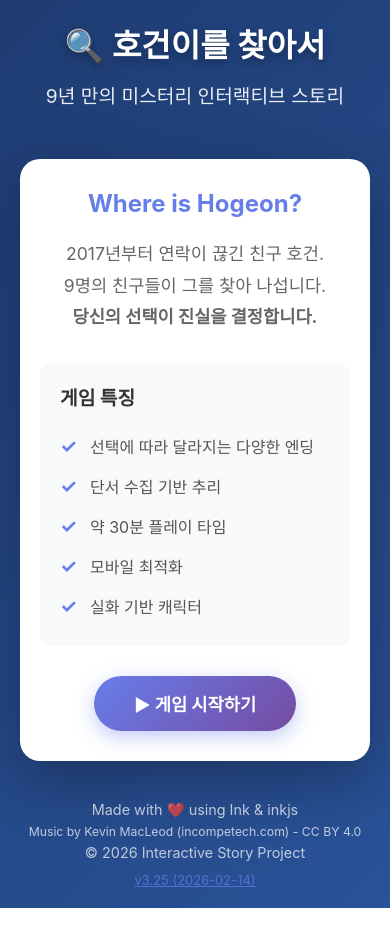
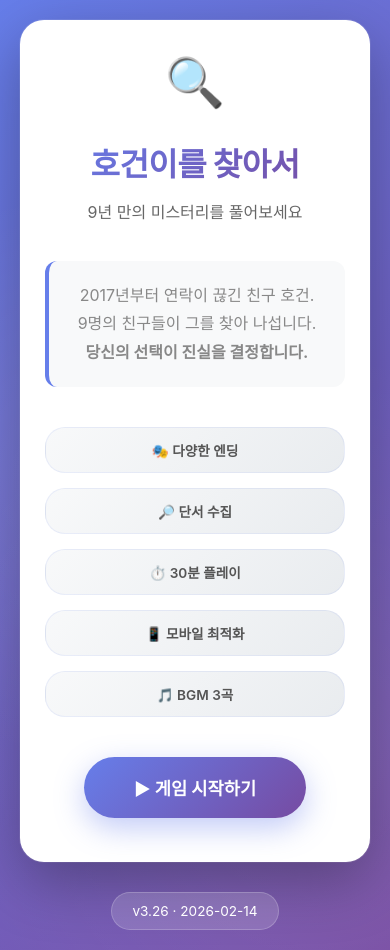
Before and after one commit to oringnam/hogeon-mystery, a plain HTML site: page index.html in a window 390 px wide. Before the commit the page ends 908 px from the top, so only its background shows below. Drawn offline with Linux system fonts and the light colour scheme.

Commit message:
v3.26 - Redesign landing page with modern UX
🎨 Complete Landing Page Redesign:

Design Improvements:
- New gradient background (#667eea → #764ba2) with subtle pattern overlay
- Single centered card layout (600px max-width)
- Larger, more impactful typography
- Floating icon animation (🔍)
- Gradient text for title

Features Display:
- Grid layout with 5 feature tags
- Emoji + text badges
- Hover effects (transform + color change)
- Mobile-responsive single column

CTA Button:
- Larger size (20px × 60px padding)
- Ripple effect on hover (::before pseudo-element)
- Smooth elevation animation
- Prominent shadow

Footer Cleanup:
- Removed: "Made with", "Music by", copyright
- Kept: Version info only (v3.26 · 2026-02-14)
- Glassmorphism style (backdrop-filter blur)
- Clickable version badge → changelog modal

Animations:
- fadeInUp for main card (cubic-bezier easing)
- float for icon (3s infinite)
- fadeIn for footer (0.5s delay)

Mobile Optimizations:
- Responsive padding/font sizes
- Single-column feature grid
- Touch-optimized button size

User feedback: "메인화면 먼저 개편, 좀 더 좋은 UX, 하단 라벨 버전 빼고 다 지워도 됨"

```diff
--- a/index.html
+++ b/index.html
@@ -13,133 +13,186 @@
 
         body {
             font-family: -apple-system, BlinkMacSystemFont, 'Segoe UI', 'Apple SD Gothic Neo', sans-serif;
-            background: linear-gradient(135deg, #1e3c72 0%, #2a5298 100%);
+            background: linear-gradient(135deg, #667eea 0%, #764ba2 100%);
             min-height: 100vh;
             display: flex;
             align-items: center;
             justify-content: center;
             padding: 20px;
+            position: relative;
+            overflow-x: hidden;
+        }
+
+        /* 배경 패턴 */
+        body::before {
+            content: '';
+            position: absolute;
+            top: 0;
+            left: 0;
+            right: 0;
+            bottom: 0;
+            background:
+                radial-gradient(circle at 20% 50%, rgba(255,255,255,0.1) 0%, transparent 50%),
+                radial-gradient(circle at 80% 80%, rgba(255,255,255,0.1) 0%, transparent 50%);
+            pointer-events: none;
         }
 
         .container {
-            max-width: 800px;
+            max-width: 600px;
             width: 100%;
+            position: relative;
+            z-index: 1;
         }
 
-        header {
+        .main-card {
+            background: white;
+            border-radius: 24px;
+            padding: 50px 40px;
+            box-shadow:
+                0 20px 60px rgba(0,0,0,0.3),
+                0 0 0 1px rgba(255,255,255,0.1);
             text-align: center;
-            color: white;
-            margin-bottom: 50px;
-            animation: fadeInDown 1s;
+            animation: fadeInUp 0.8s cubic-bezier(0.4, 0, 0.2, 1);
         }
 
-        header h1 {
-            font-size: 3em;
-            margin-bottom: 15px;
-            text-shadow: 0 4px 8px rgba(0,0,0,0.3);
+        .icon {
+            font-size: 4em;
+            margin-bottom: 20px;
+            animation: float 3s ease-in-out infinite;
         }
 
-        header p {
-            font-size: 1.2em;
-            opacity: 0.9;
+        @keyframes float {
+            0%, 100% { transform: translateY(0); }
+            50% { transform: translateY(-10px); }
         }
 
-        .game-card {
-            background: white;
-            border-radius: 20px;
-            padding: 40px;
-            box-shadow: 0 20px 60px rgba(0,0,0,0.3);
-            text-align: center;
-            animation: fadeInUp 1s;
+        .title {
+            font-size: 2.5em;
+            font-weight: 800;
+            background: linear-gradient(135deg, #667eea 0%, #764ba2 100%);
+            -webkit-background-clip: text;
+            -webkit-text-fill-color: transparent;
+            background-clip: text;
+            margin-bottom: 15px;
+            letter-spacing: -0.5px;
         }
 
-        .game-card h2 {
-            color: #667eea;
-            font-size: 2em;
-            margin-bottom: 20px;
+        .subtitle {
+            font-size: 1.1em;
+            color: #666;
+            margin-bottom: 35px;
+            line-height: 1.6;
         }
 
-        .game-card .description {
-            color: #666;
-            font-size: 1.1em;
+        .description {
+            font-size: 1em;
+            color: #888;
             line-height: 1.8;
-            margin-bottom: 30px;
-        }
-
-        .game-card .features {
-            text-align: left;
-            margin: 30px 0;
+            margin-bottom: 40px;
             padding: 20px;
             background: #f8f9fa;
             border-radius: 12px;
-        }
-
-        .game-card .features h3 {
-            color: #333;
-            margin-bottom: 15px;
-            font-size: 1.2em;
-        }
-
-        .game-card .features ul {
-            list-style: none;
-            padding: 0;
-        }
-
-        .game-card .features li {
-            padding: 8px 0;
-            padding-left: 30px;
-            position: relative;
-            color: #555;
-        }
-
-        .game-card .features li::before {
-            content: '✓';
-            position: absolute;
-            left: 0;
-            color: #667eea;
-            font-weight: bold;
-            font-size: 1.2em;
+            border-left: 4px solid #667eea;
         }
 
         .play-button {
             display: inline-block;
-            padding: 18px 50px;
+            padding: 20px 60px;
             background: linear-gradient(135deg, #667eea 0%, #764ba2 100%);
             color: white;
             text-decoration: none;
-            border-radius: 30px;
-            font-size: 1.3em;
-            font-weight: bold;
-            transition: all 0.3s;
-            box-shadow: 0 6px 20px rgba(102, 126, 234, 0.4);
+            border-radius: 50px;
+            font-size: 1.2em;
+            font-weight: 700;
+            transition: all 0.3s cubic-bezier(0.4, 0, 0.2, 1);
+            box-shadow:
+                0 10px 30px rgba(102, 126, 234, 0.4),
+                0 0 0 0 rgba(102, 126, 234, 0.5);
+            position: relative;
+            overflow: hidden;
+        }
+
+        .play-button::before {
+            content: '';
+            position: absolute;
+            top: 50%;
+            left: 50%;
+            width: 0;
+            height: 0;
+            border-radius: 50%;
+            background: rgba(255,255,255,0.2);
+            transform: translate(-50%, -50%);
+            transition: width 0.6s, height 0.6s;
+        }
+
+        .play-button:hover::before {
+            width: 300px;
+            height: 300px;
         }
 
         .play-button:hover {
             transform: translateY(-3px);
-            box-shadow: 0 10px 30px rgba(102, 126, 234, 0.6);
+            box-shadow:
+                0 15px 40px rgba(102, 126, 234, 0.6),
+                0 0 0 8px rgba(102, 126, 234, 0.1);
         }
 
         .play-button:active {
             transform: translateY(-1px);
         }
 
+        .play-button span {
+            position: relative;
+            z-index: 1;
+        }
+
+        .features {
+            display: grid;
+            grid-template-columns: repeat(auto-fit, minmax(120px, 1fr));
+            gap: 15px;
+            margin-bottom: 40px;
+        }
+
+        .feature-tag {
+            padding: 12px 16px;
+            background: linear-gradient(135deg, #f8f9fa 0%, #e9ecef 100%);
+            border-radius: 20px;
+            font-size: 0.85em;
+            color: #555;
+            font-weight: 600;
+            border: 1px solid rgba(102, 126, 234, 0.1);
+            transition: all 0.3s;
+        }
+
+        .feature-tag:hover {
+            background: linear-gradient(135deg, #667eea 0%, #764ba2 100%);
+            color: white;
+            transform: translateY(-2px);
+            box-shadow: 0 4px 12px rgba(102, 126, 234, 0.3);
+        }
+
         footer {
             text-align: center;
-            color: white;
-            margin-top: 40px;
-            opacity: 0.7;
-            font-size: 0.9em;
+            margin-top: 30px;
+            animation: fadeIn 1s 0.5s both;
         }
 
-        @keyframes fadeInDown {
-            from {
-                opacity: 0;
-                transform: translateY(-30px);
-            }
-            to {
-                opacity: 1;
-                transform: translateY(0);
-            }
+        .version {
+            display: inline-block;
+            padding: 10px 20px;
+            background: rgba(255,255,255,0.15);
+            backdrop-filter: blur(10px);
+            border-radius: 20px;
+            color: white;
+            font-size: 0.85em;
+            cursor: pointer;
+            transition: all 0.3s;
+            border: 1px solid rgba(255,255,255,0.2);
+        }
+
+        .version:hover {
+            background: rgba(255,255,255,0.25);
+            transform: translateY(-2px);
         }
 
         @keyframes fadeInUp {
@@ -153,35 +206,49 @@
             }
         }
 
+        @keyframes fadeIn {
+            from { opacity: 0; }
+            to { opacity: 1; }
+        }
+
         @media (max-width: 600px) {
-            header h1 {
+            .main-card {
+                padding: 40px 25px;
+            }
+
+            .icon {
+                font-size: 3em;
+            }
+
+            .title {
                 font-size: 2em;
             }
 
-            .game-card {
-                padding: 30px 20px;
-            }
-
-            .game-card h2 {
-                font-size: 1.5em;
+            .subtitle {
+                font-size: 1em;
             }
 
             .play-button {
                 font-size: 1.1em;
-                padding: 15px 40px;
+                padding: 18px 50px;
+            }
+
+            .features {
+                grid-template-columns: 1fr;
             }
         }
     </style>
 </head>
 <body>
     <div class="container">
-        <header>
-            <h1>🔍 호건이를 찾아서</h1>
-            <p>9년 만의 미스터리 인터랙티브 스토리</p>
-        </header>
+        <div class="main-card">
+            <div class="icon">🔍</div>
 
-        <div class="game-card">
-            <h2>Where is Hogeon?</h2>
+            <h1 class="title">호건이를 찾아서</h1>
+
+            <p class="subtitle">
+                9년 만의 미스터리를 풀어보세요
+            </p>
 
             <div class="description">
                 2017년부터 연락이 끊긴 친구 호건.<br>
@@ -190,48 +257,26 @@
             </div>
 
             <div class="features">
-                <h3>게임 특징</h3>
-                <ul>
-                    <li>선택에 따라 달라지는 다양한 엔딩</li>
-                    <li>단서 수집 기반 추리</li>
-                    <li>약 30분 플레이 타임</li>
-                    <li>모바일 최적화</li>
-                    <li>실화 기반 캐릭터</li>
-                </ul>
+                <div class="feature-tag">🎭 다양한 엔딩</div>
+                <div class="feature-tag">🔎 단서 수집</div>
+                <div class="feature-tag">⏱️ 30분 플레이</div>
+                <div class="feature-tag">📱 모바일 최적화</div>
+                <div class="feature-tag">🎵 BGM 3곡</div>
             </div>
 
             <a href="games/hogeon/" class="play-button">
-                ▶ 게임 시작하기
+                <span>▶ 게임 시작하기</span>
             </a>
         </div>
 
         <footer>
-            <p>Made with ❤️ using Ink & inkjs</p>
-            <p style="margin-top: 5px; font-size: 0.85em;">Music by Kevin MacLeod (incompetech.com) - CC BY 4.0</p>
-            <p style="margin-top: 5px;">© 2026 Interactive Story Project</p>
-            <p style="margin-top: 10px;">
-                <span
-                    id="versionInfo"
-                    style="
-                        color: #667eea;
-                        cursor: pointer;
-                        text-decoration: underline;
-                        font-size: 0.9em;
-                    "
-                    onclick="showChangelog()"
-                >
-                    v3.25 (2026-02-14)
-                </span>
-            </p>
+            <div class="version" onclick="showChangelog()">
+                v3.26 · 2026-02-14
+            </div>
         </footer>
     </div>
 
     <script>
-        // 페이지 로드 시 애니메이션
-        document.addEventListener('DOMContentLoaded', () => {
-            console.log('🎮 호건이를 찾아서 - Ready to play!');
-        });
-
         // 변경 이력 모달 표시
         function showChangelog() {
             fetch('CHANGELOG.md')
@@ -264,18 +309,19 @@
                         z-index: 10000;
                         padding: 20px;
                         overflow-y: auto;
+                        animation: fadeIn 0.2s;
                     `;
 
                     const content = document.createElement('div');
                     content.style.cssText = `
                         background: white;
                         padding: 30px;
-                        border-radius: 12px;
+                        border-radius: 16px;
                         max-width: 800px;
                         width: 100%;
                         max-height: 80vh;
                         overflow-y: auto;
-                        box-shadow: 0 4px 20px rgba(0, 0, 0, 0.3);
+                        box-shadow: 0 20px 60px rgba(0, 0, 0, 0.5);
                     `;
 
                     content.innerHTML = `
@@ -290,17 +336,17 @@
                                 onclick="this.closest('[style*=\\"position: fixed\\"]').remove()"
                                 style="
                                     padding: 12px 30px;
-                                    background: #667eea;
+                                    background: linear-gradient(135deg, #667eea 0%, #764ba2 100%);
                                     color: white;
                                     border: none;
-                                    border-radius: 8px;
+                                    border-radius: 25px;
                                     font-size: 16px;
                                     font-weight: 600;
                                     cursor: pointer;
                                     transition: all 0.2s;
                                 "
-                                onmouseover="this.style.background='#764ba2'"
-                                onmouseout="this.style.background='#667eea'"
+                                onmouseover="this.style.transform='translateY(-2px)'"
+                                onmouseout="this.style.transform='translateY(0)'"
                             >
                                 닫기
                             </button>
```
